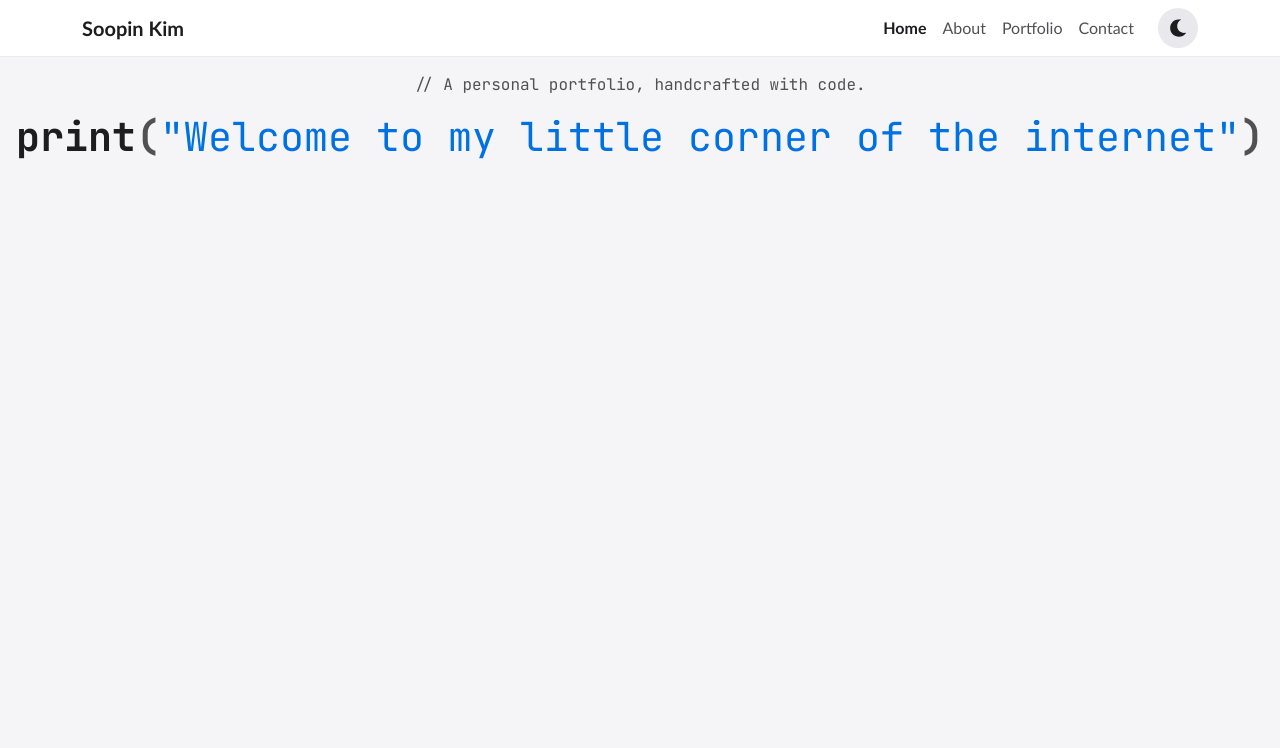
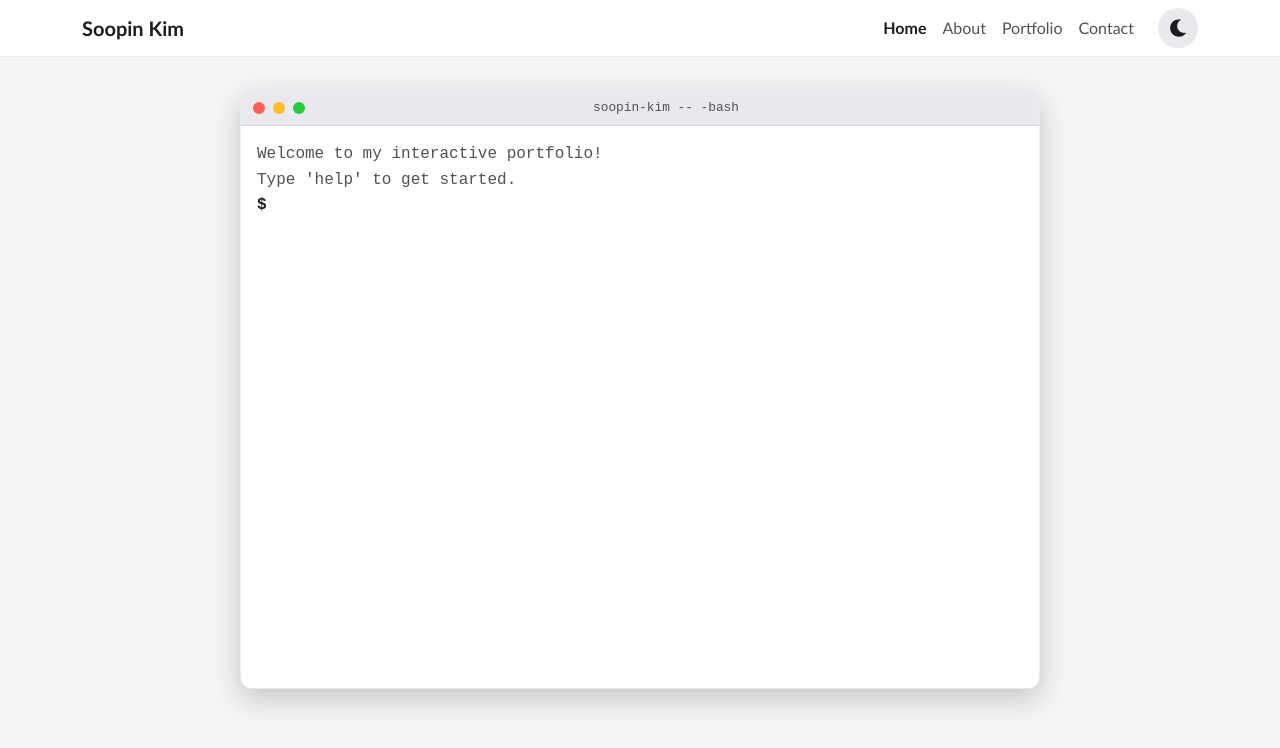
Before and after one commit to elriot/kim_portfolio, a React (Create React App) app: page /#/ in a window 1280 px wide. Shown: the top 748 px of the page. Built offline with nearby package versions, Linux system fonts and the light colour scheme.

Commit message:
New MAIN!!!

```diff
--- a/src/pages/MainPage.css
+++ b/src/pages/MainPage.css
@@ -1,47 +1,115 @@
-@import url('https://fonts.googleapis.com/css2?family=JetBrains+Mono:wght@400;700&display=swap');
-
 /* --- Main Container --- */
 .main-container {
   background-color: var(--background-color);
   font-family: 'JetBrains Mono', monospace;
   width: 100%;
   display: flex;
-  flex-direction: column;
   justify-content: center;
   align-items: center;
-  text-align: center;
-  padding: 1rem;
+  padding: 2rem;
   box-sizing: border-box;
 }
 
-/* --- Code Text Styling --- */
-.comment-text {
-  color: var(--text-secondary);
-  font-size: 1rem;
-  margin-bottom: 1rem;
+/* --- Terminal Window --- */
+.terminal-window {
+  width: 100%;
+  max-width: 800px;
+  height: 600px;
+  background-color: var(--card-background);
+  border: 1px solid var(--card-border);
+  border-radius: 12px;
+  box-shadow: 0 10px 30px rgba(0, 0, 0, 0.2);
+  display: flex;
+  flex-direction: column;
+  overflow: hidden;
 }
 
-.main-text {
-  font-size: clamp(1.5rem, 5vw, 2.5rem); /* Responsive font size */
+.terminal-header {
+  background: #e8e8ed;
+  padding: 8px 12px;
+  display: flex;
+  align-items: center;
+  border-bottom: 1px solid var(--card-border);
+}
+
+[data-theme='dark'] .terminal-header {
+  background: #333333;
+}
+
+.terminal-buttons {
+  display: flex;
+  gap: 8px;
+}
+.dot {
+  width: 12px;
+  height: 12px;
+  border-radius: 50%;
+}
+.dot.red { background: #ff5f56; }
+.dot.yellow { background: #ffbd2e; }
+.dot.green { background: #27c93f; }
+
+.terminal-title {
+  color: var(--text-secondary);
+  font-size: 0.8rem;
+  margin: 0 auto;
+}
+
+/* --- Terminal Body & Text --- */
+.terminal-body {
+  flex-grow: 1;
+  padding: 1rem;
+  overflow-y: auto;
+  font-size: 1rem;
+  line-height: 1.6;
+}
+
+.command-line, .output-line, .input-form {
+  display: flex;
+  white-space: pre-wrap; /* Allows text to wrap */
+  word-break: break-all;
+}
+
+.prompt-symbol {
+  color: var(--text-primary);
+  margin-right: 0.5rem;
   font-weight: 700;
 }
 
-.function-name {
-  color: var(--text-primary);
-}
-
-.function-parentheses {
+.line-text {
   color: var(--text-secondary);
 }
 
-.animated-text {
-  /* Use the primary blue for the string, like a link */
-  color: var(--button-primary-bg);
-  font-weight: 400;
-  display: inline-block;
-  transition: opacity 1s ease-in-out;
+.command-line .line-text {
+  color: var(--text-primary); /* User's commands are primary text */
 }
 
-.fade-out {
-  opacity: 0;
+/* --- Input & Cursor --- */
+.input-form {
+  width: 100%;
 }
+
+.terminal-input {
+  flex-grow: 1;
+  background: transparent;
+  border: none;
+  outline: none;
+  color: var(--text-primary);
+  font-family: 'JetBrains Mono', monospace;
+  font-size: 1rem;
+  caret-color: var(--text-primary); /* The blinking cursor color */
+}
+
+/* --- Mobile Responsiveness --- */
+@media (max-width: 768px) {
+  .main-container {
+    padding: 1rem;
+    align-items: flex-start;
+  }
+  .terminal-window {
+    height: calc(100vh - 100px); /* Adjust height for mobile viewport */
+  }
+  .terminal-body {
+    font-size: 0.9rem;
+  }
+}
--- a/src/pages/MainPage.js
+++ b/src/pages/MainPage.js
@@ -1,43 +1,124 @@
-import React, { useState, useEffect } from 'react';
-// We'll use MainPage.css as the single source of truth
+import React, { useState, useRef, useEffect } from 'react';
+import { useNavigate } from 'react-router-dom';
 import './MainPage.css';
 
+// --- Command Processing Logic ---
+const processCommand = (command, navigate) => {
+  const args = command.toLowerCase().split(' ');
+  const cmd = args[0];
+
+  switch (cmd) {
+    case 'help':
+      return `Available commands:
+- whois    : Learn more about me
+- projects : View my work
+- contact  : Get in touch
+- clear    : Clear the terminal screen`;
+
+    case 'whois':
+      navigate('/about');
+      return 'Navigating to About Me...';
+
+    case 'projects':
+      navigate('/portfolios');
+      return 'Navigating to Portfolio...';
+
+    case 'contact':
+      navigate('/contact');
+      return 'Navigating to Contact...';
+
+    case 'clear':
+      return 'clear'; // Special command handled by the component
+
+    default:
+      return `command not found: ${command}
+Type 'help' to see a list of available commands.`;
+  }
+};
+
+
 export const MainPage = () => {
-    const [text, setText] = useState("Welcome!");
-    const [fade, setFade] = useState(false);
-    const texts = [
-        "Welcome to my little corner of the internet",
-        "Click around — it's all handmade!",
-        "Hope you enjoy your stay 🍀"
-    ];
+  const [history, setHistory] = useState([
+    { text: 'Welcome to my interactive portfolio!', isCommand: false },
+    { text: "Type 'help' to get started.", isCommand: false },
+  ]);
+  const [input, setInput] = useState('');
+  const inputRef = useRef(null);
+  const scrollRef = useRef(null);
+  const navigate = useNavigate();
 
-    useEffect(() => {
-        const interval = setInterval(() => {
-            setFade(true);
+  // Focus the input field on first render
+  useEffect(() => {
+    inputRef.current?.focus();
+  }, []);
 
-            setTimeout(() => {
-                setText((prevText) => {
-                    const currentIndex = texts.indexOf(prevText);
-                    const nextIndex = (currentIndex + 1) % texts.length;
-                    return texts[nextIndex];
-                });
-                setFade(false);
-            }, 1000);
+  // Scroll to the bottom whenever history changes
+  useEffect(() => {
+    scrollRef.current?.scrollIntoView({ behavior: 'smooth' });
+  }, [history]);
 
-        }, 3000); // Increased interval for a more relaxed feel
 
-        return () => clearInterval(interval);
-    }, [texts]); // Added texts to dependency array
+  const handleInputChange = (e) => {
+    setInput(e.target.value);
+  };
 
-    return (
-        <div className="main-container page-container-height">
-            <span className="comment-text">// A personal portfolio, handcrafted with code.</span>
-            <h1 className="main-text">
-                <span className="function-name">print</span>
-                <span className="function-parentheses">(</span>
-                <span className={`animated-text ${fade ? 'fade-out' : ''}`}>"{text}"</span>
-                <span className="function-parentheses">)</span>
-            </h1>
+  const handleFormSubmit = (e) => {
+    e.preventDefault();
+    if (!input) return;
+
+    const output = processCommand(input, navigate);
+
+    if (output === 'clear') {
+      setHistory([]);
+    } else {
+      const newHistory = [
+        ...history,
+        { text: input, isCommand: true },
+        { text: output, isCommand: false },
+      ];
+      setHistory(newHistory);
+    }
+
+    setInput('');
+  };
+
+  // Allow the entire div to act as a focus area for the input
+  const focusInput = () => {
+    inputRef.current?.focus();
+  };
+
+  return (
+    <div className="main-container page-container-height" onClick={focusInput}>
+      <div className="terminal-window">
+        <div className="terminal-header">
+          <div className="terminal-buttons">
+            <span className="dot red"></span>
+            <span className="dot yellow"></span>
+            <span className="dot green"></span>
+          </div>
+          <div className="terminal-title">soopin-kim -- -bash</div>
         </div>
-    );
-}
+        <div className="terminal-body">
+          {history.map((line, index) => (
+            <div key={index} className={line.isCommand ? 'command-line' : 'output-line'}>
+              {line.isCommand && <span className="prompt-symbol">$</span>}
+              <span className="line-text">{line.text}</span>
+            </div>
+          ))}
+          <form onSubmit={handleFormSubmit} className="input-form">
+            <span className="prompt-symbol">$</span>
+            <input
+              ref={inputRef}
+              type="text"
+              className="terminal-input"
+              value={input}
+              onChange={handleInputChange}
+              autoFocus
+            />
+          </form>
+          <div ref={scrollRef} />
+        </div>
+      </div>
+    </div>
+  );
+};
```
